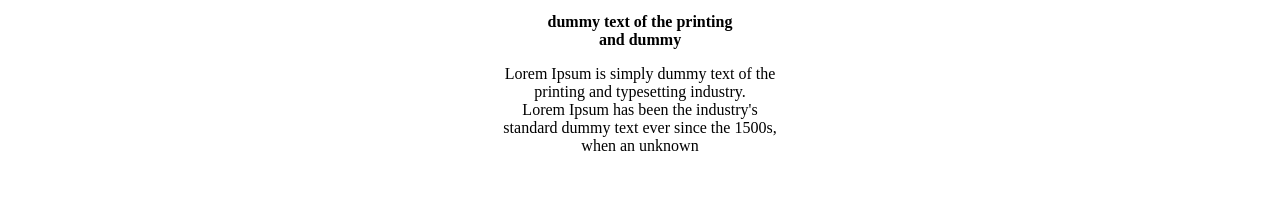
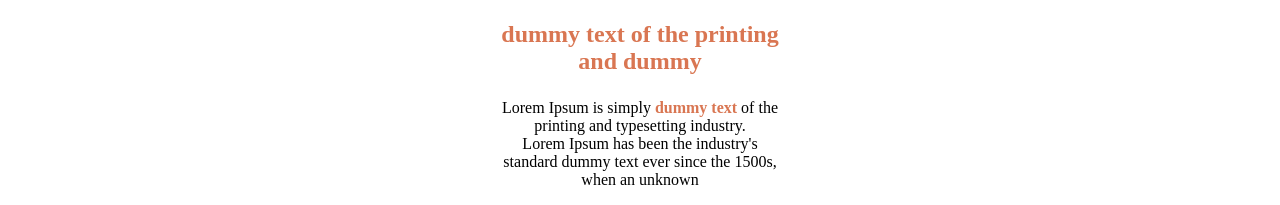
Before and after one commit to sungminjung066-lang/landing, a plain HTML site: page index.html in a window 1280 px wide. Shown: the part 1204-1409 px from the top of the page. Before the commit the page ends 1375 px from the top, so only its background shows below. Drawn offline with Linux system fonts and the light colour scheme.

Commit message:
고양이 그림자 수정+텍스트 추가

```diff
--- a/index.html
+++ b/index.html
@@ -75,14 +75,15 @@
       </div>
     </div>
     <div>
-      <p>
+      <p class="text_five">
         <strong>
           dummy text of the printing<br />
           and dummy
         </strong>
       </p>
-      <p>
-        Lorem Ipsum is simply <span>dummy text</span> of the<br />
+      <p class="text_six">
+        Lorem Ipsum is simply
+        <span class="text_six"><strong>dummy text</strong></span> of the<br />
         printing and typesetting industry.<br />
         Lorem Ipsum has been the industry's<br />
         standard dummy text ever since the 1500s,<br />
--- a/styles.css
+++ b/styles.css
@@ -10,6 +10,7 @@
   --text-color: #333; /* 기본 텍스트 */
   --text-light: #666; /* 밝은 텍스트 */
   --text-lighter: #f2e9d8; /* 더 밝은 텍스트 */
+  --text-center: #d97652; /*중간 텍스트 색*/
 
   /* 기타 */
   --border-color: #eee; /* 테두리 색상 */
@@ -18,6 +19,7 @@
   --shadow-sm: 0 2px 5px rgba(0, 0, 0, 0.1);
   --shadow-md: 0 4px 8px rgba(0, 0, 0, 0.1);
   --shadow-lg: 0 4px 15px rgba(0, 0, 0, 0.1);
+  --shadow-gt: 10px 10px 20px #00000040;
 }
 
 /*바디*/
@@ -79,7 +81,7 @@ button.download {
 
 /*누워서 뒹구는 고양이 이미지*/
 div.bed_cat_container {
-  box-shadow: 10px 10px 20px #00000040;
+  box-shadow: var(--shadow-gt);
   position: relative;
   text-align: center;
   border-radius: 10px;
@@ -114,3 +116,18 @@ p.text_four {
   font-size: 14px;
   text-align: left;
 }
+
+p.text_five {
+  font-size: 24px;
+  text-align: center;
+  color: var(--text-center);
+}
+
+p.text_six {
+  font-size: 16px;
+  text-align: center;
+}
+
+span.text_six {
+  color: var(--text-center);
+}
```
